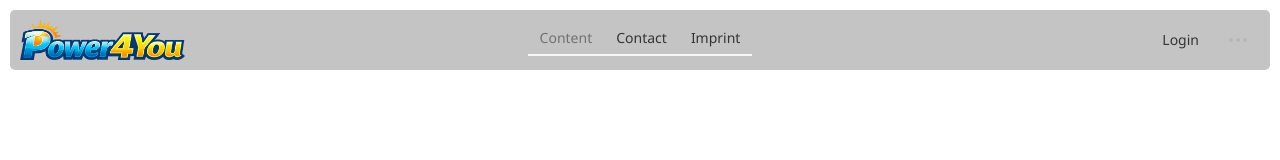
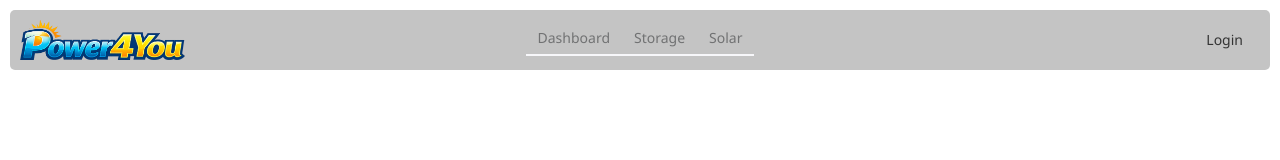
Before and after one commit to fistri/WIT3-1-power4you-Gruppe1, a React (Vite) app in the folder src/Web/power-4-you/: page / in a window 1280 px wide. Shown: the top 160 px of the page. Built offline with nearby package versions, Linux system fonts and the light colour scheme.

Commit message:
Refactor App component to remove NavBar and integrate Footer; Update Header to manage selectedOverview state; Enhance ContentArea styling

```diff
--- a/src/Web/power-4-you/src/App.tsx
+++ b/src/Web/power-4-you/src/App.tsx
@@ -1,20 +1,19 @@
 import { memo, useState } from "react"
 import Header from './components/header/Header'
-import NavBar from './components/nav-bar/NavBar'
 import ContentArea from './components/content-area/ContentArea'
 import LoginAlert from './components/content-area/LoginAlert'
+import Footer from "./components/footer/Footer"
 
 const App = () => {
   const [user, setUser] = useState<string | null>(null)
-  const [selectedTab, setSelectedTab] = useState("content")
   const [loggedIn, setLoggedIn] = useState(false)
   const [selectedOverview, setSelectedOverview] = useState("dashboard")
 
   return (
     <div className="canvas flex-column">
-      <Header selectedTab={selectedTab} setSelectedTab={setSelectedTab} loggedIn={loggedIn} setLoggedIn={setLoggedIn} user={user} setUser={setUser} />
-      {loggedIn && <NavBar selectedOverview={selectedOverview} setSelectedOverview={setSelectedOverview} />}
+      <Header selectedOverview={selectedOverview} setSelectedOverview={setSelectedOverview} loggedIn={loggedIn} setLoggedIn={setLoggedIn} setUser={setUser} />
       {loggedIn ? <ContentArea selectedOverview={selectedOverview} setSelectedOverview={setSelectedOverview} /> : <LoginAlert />}
+      {loggedIn && <Footer />}
     </div>
   )
 }
--- a/src/Web/power-4-you/src/components/content-area/ContentArea.tsx
+++ b/src/Web/power-4-you/src/components/content-area/ContentArea.tsx
@@ -12,7 +12,7 @@ const ContentArea = (
     }
 ) => {
     return (
-        <div className="flex-row content-area border-radius">
+        <div className="flex-row content-area margin-bottom-large border-radius">
             {selectedOverview}
         </div>
     )
--- /dev/null
+++ b/src/Web/power-4-you/src/components/footer/Footer.tsx
@@ -0,0 +1,13 @@
+/* eslint-disable @typescript-eslint/no-explicit-any */
+import "./footer.css"
+import { memo } from "react"
+
+const Footer = () => {
+    return (
+        <div className="flex-row border-radius footer">
+            Imprint, Contact
+        </div>
+    )
+}
+
+export default memo(Footer)
--- a/src/Web/power-4-you/src/components/nav-bar/nav-bar.css
+++ b/src/Web/power-4-you/src/components/footer/footer.css
@@ -1,4 +1,4 @@
-.nav-bar {
+.footer {
     height: 50px;
     background-color: #e0e0e0;
     padding: 5px;
--- a/src/Web/power-4-you/src/components/header/Header.tsx
+++ b/src/Web/power-4-you/src/components/header/Header.tsx
@@ -1,26 +1,23 @@
 /* eslint-disable @typescript-eslint/no-explicit-any */
 import { memo, useEffect, useState } from "react"
 import "./header.css"
-import { Tab, Tabs, Image, Button, IconButton, Modal, Input } from "rsuite"
-import { Ellipsis } from "lucide-react"
+import { Tab, Tabs, Image, Button, Modal, Input } from "rsuite"
 import login from "../../api/post/login"
 import logout from "../../api/post/logout"
 
 const Header = (
     {
-        selectedTab,
-        setSelectedTab,
+        selectedOverview,
+        setSelectedOverview,
         loggedIn,
         setLoggedIn,
-        user,
         setUser
     }:
         {
-            selectedTab: string,
-            setSelectedTab: any,
+            selectedOverview: string,
+            setSelectedOverview: any,
             loggedIn: boolean,
             setLoggedIn: any,
-            user: string | null,
             setUser: any
         }
 ) => {
@@ -36,8 +33,10 @@ const Header = (
             const data = await login(username, password)
             console.log('Login response:', data)
             if (data.isLoggedIn) {
+                console.log('Login successful:', data)
                 setLoggedIn(true)
-                setUser(data.user.Username)
+                setUser(data.user.username)
+                setSelectedOverview("dashboard")
                 handleClose()
             }
             else {
@@ -83,15 +82,15 @@ const Header = (
 
     const handleImageOnClick = () => {
         if (loggedIn) {
-            setSelectedTab("content")
+            setSelectedOverview("dashboard")
         }
     }
 
     useEffect(() => {
         if (!loggedIn) {
-            setSelectedTab("")
+            setSelectedOverview("")
         }
-    }, [loggedIn, setSelectedTab])
+    }, [loggedIn, setSelectedOverview])
 
     //TODO: If the user selects the Contact or Imprint tab and leaves it then the selected tab should automatically switch back to Content after login or to nothing if he is not logged
 
@@ -99,15 +98,14 @@ const Header = (
         <div className="flex-row header border-radius margin-bottom-large">
             <Image src="../../../public/Power4YouLogo.png" alt="Power 4 You logo" height={40} className={loggedIn ? "company-logo logo" : "logo"} onClick={handleImageOnClick} />
             <div className="navigation">
-                <Tabs activeKey={selectedTab} onSelect={setSelectedTab} appearance="subtle">
-                    <Tab title="Content" eventKey="content" disabled={!loggedIn} />
-                    <Tab title="Contact" eventKey="contact" />
-                    <Tab title="Imprint" eventKey="imprint" />
+                <Tabs activeKey={selectedOverview} onSelect={setSelectedOverview} appearance="subtle">
+                    <Tab title="Dashboard" eventKey="dashboard" disabled={!loggedIn} />
+                    <Tab title="Storage" eventKey="storage" disabled={!loggedIn} />
+                    <Tab title="Solar" eventKey="solar" disabled={!loggedIn} />
                 </Tabs>
             </div>
             <div className="flex-row buttons">
                 {renderLoginButton()}
-                <IconButton appearance="subtle" icon={<Ellipsis />} disabled={!loggedIn} />
             </div>
             <Modal open={open} onClose={handleClose}>
                 <Modal.Header>
--- a/src/Web/power-4-you/src/components/nav-bar/NavBar.tsx
+++ /dev/null
@@ -1,27 +0,0 @@
-/* eslint-disable @typescript-eslint/no-explicit-any */
-import "./nav-bar.css"
-import { memo } from "react"
-import { Tab, Tabs } from "rsuite"
-
-const NavBar = (
-    {
-        selectedOverview,
-        setSelectedOverview
-    }:
-    {
-        selectedOverview: string,
-        setSelectedOverview: any
-    }
-) => {
-    return (
-        <div className="flex-row margin-bottom-large border-radius nav-bar">
-            <Tabs activeKey={selectedOverview} onSelect={setSelectedOverview} appearance="subtle">
-                    <Tab title="Dashboard" eventKey="dashboard" />
-                    <Tab title="Storage" eventKey="storage" />
-                    <Tab title="Solar" eventKey="solar" />
-                </Tabs>
-        </div>
-    )
-}
-
-export default memo(NavBar)
```
